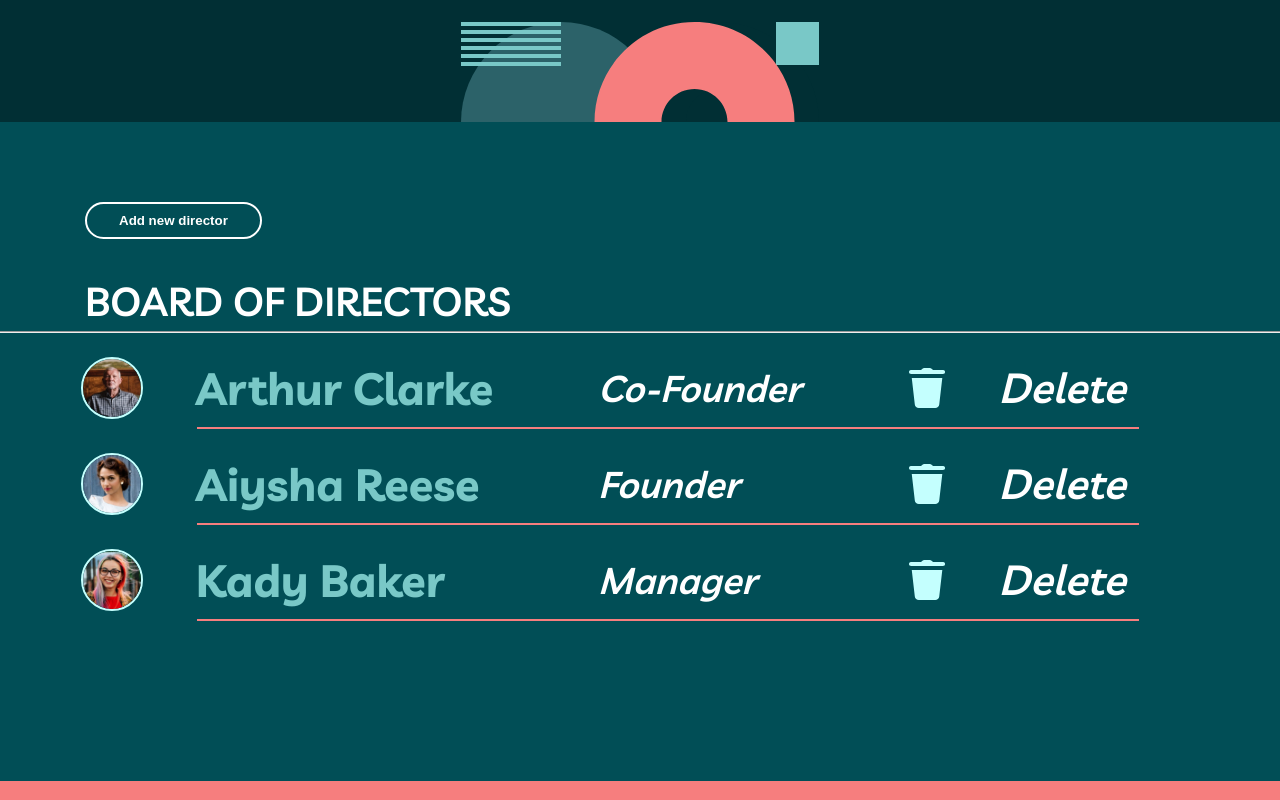
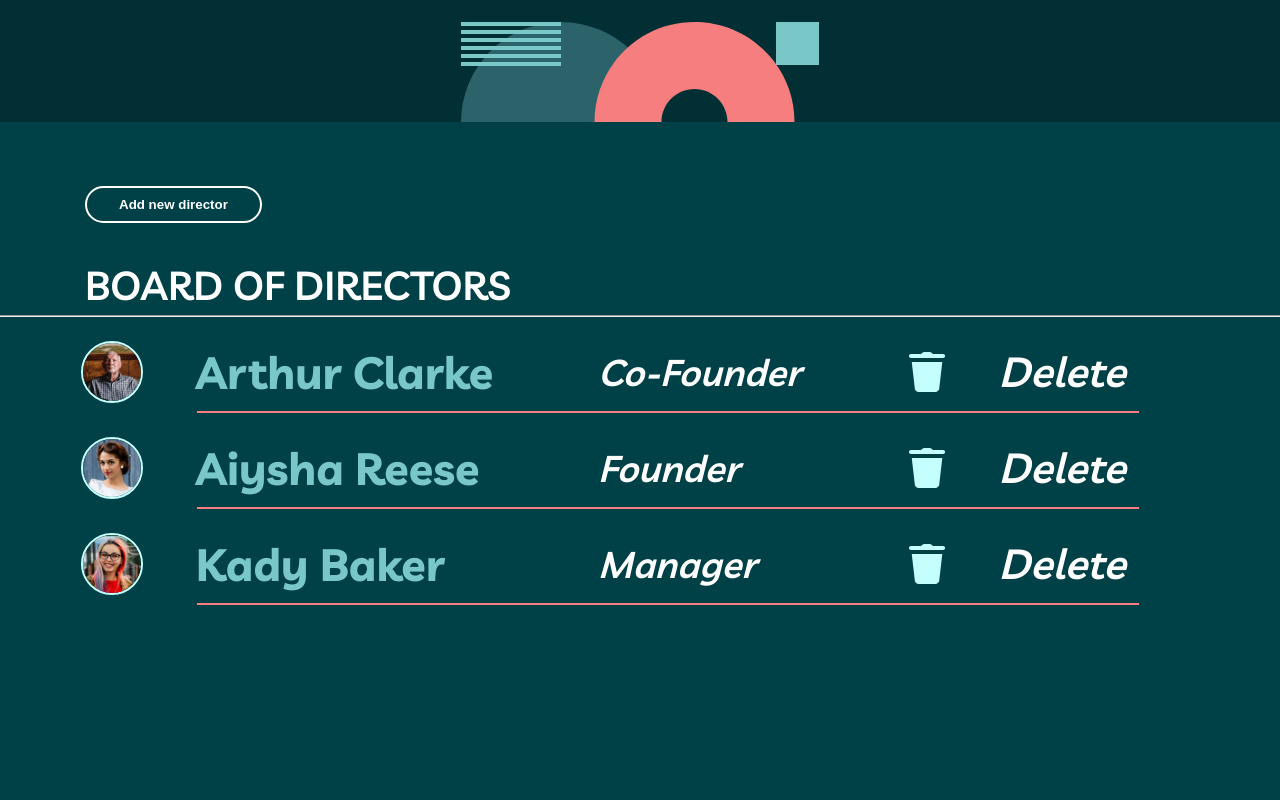
Before and after one commit to Lisa-marie-code/MyTeam-MultiPage, a plain HTML site: page starter-code/admin.html in a window 1280 px wide. Shown: the part 700-1500 px from the top of the page. Drawn offline with Linux system fonts and the light colour scheme; files whose address does not match are found by name.

Commit message:
added padding to the directors section

```diff
--- a/starter-code/css/admin.css
+++ b/starter-code/css/admin.css
@@ -1,3 +1,7 @@
+body {
+  background: #012F34;
+}
+
 .hero {
   position: relative;
   background: #012F34;
@@ -111,9 +115,10 @@ header {
 
 /* DIRECTORS SECTION */
 .directors {
-  margin-top: 5rem;
-  margin-bottom: 10rem;
   box-sizing: border-box;
+  background: #004047;
+  padding-bottom: 14rem;
+  padding-top: 4rem;
 }
 .director__info {
   display: flex;
```
